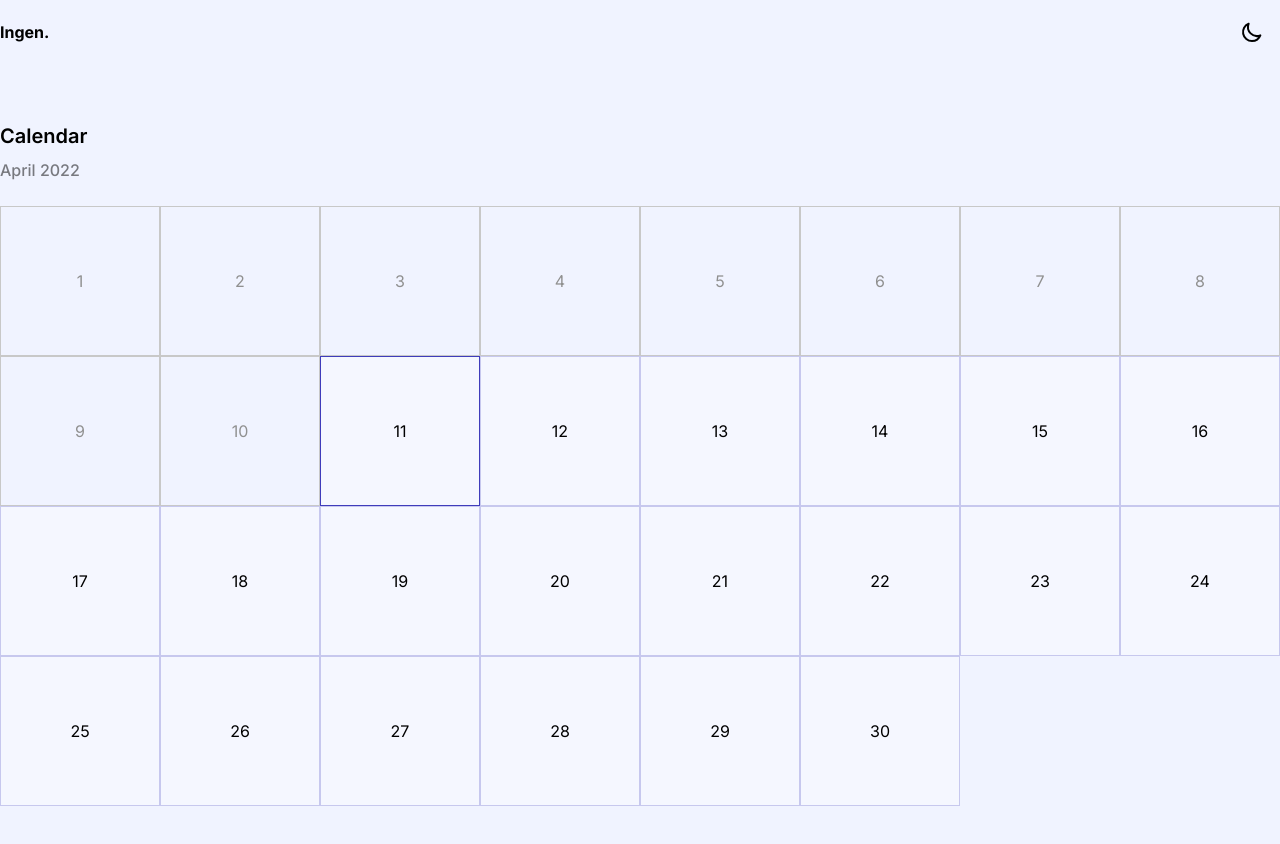
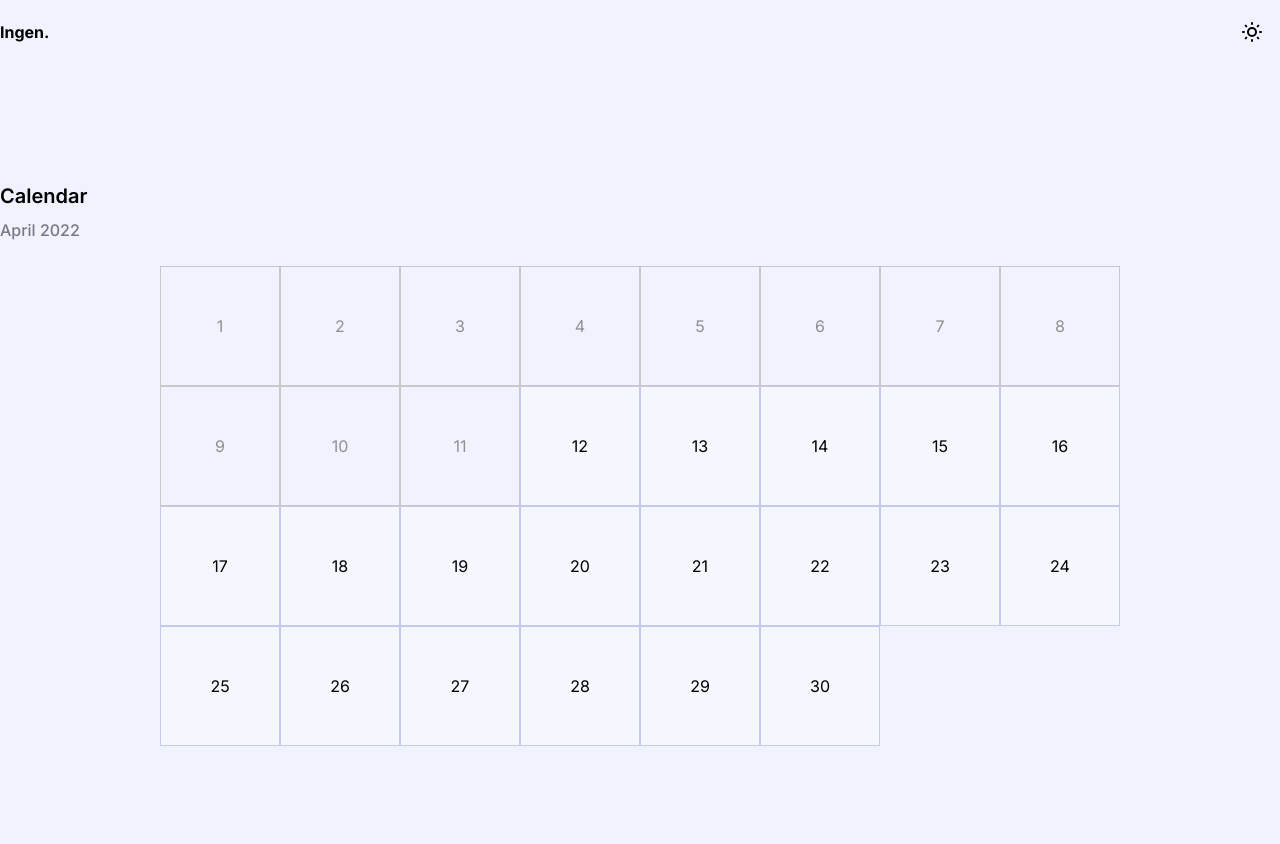
Before and after one commit to ruthv1k/ingen, a Next.js app: page / in a window 1280 px wide. Shown: the top 844 px of the page. Built offline with nearby package versions, Linux system fonts and the light colour scheme.

Commit message:
Remove CalendarContext
- Use date-fns to simplify calendar implementation
- Remove CalendarProvider from `_app.tsx`
- UI changes required

```diff
--- a/context/CalendarContext.tsx
+++ /dev/null
@@ -1,62 +0,0 @@
-import { createContext, useEffect, useState } from 'react'
-
-interface Calendar {
-  todaysDate: number
-  currentMonth: string
-  currentYear: number
-  daysInMonth: Array<number>
-}
-
-const CalendarContext = createContext<Calendar>({
-  todaysDate: 0,
-  currentMonth: '',
-  currentYear: 0,
-  daysInMonth: [],
-})
-
-const months: Array<string> = [
-  'January',
-  'February',
-  'March',
-  'April',
-  'May',
-  'June',
-  'July',
-  'August',
-  'September',
-  'October',
-  'November',
-  'December',
-]
-
-export const CalendarProvider: React.FC = ({ children }) => {
-  const [todaysDate, setTodaysDate] = useState<number>(0)
-  const [currentMonth, setCurrentMonth] = useState<string>('')
-  const [currentYear, setCurrentYear] = useState<number>(2018)
-  const [daysInMonth, setDaysInMonth] = useState<Array<number>>([])
-
-  useEffect(() => {
-    let today = new Date()
-    let todaysDate: number = today.getDate()
-    let currentMonth: string = months[today.getMonth()]
-    let currentYear: number = today.getFullYear()
-    let numberOfDays: number =
-      new Date(today.getFullYear(), today.getMonth() + 1, 0).getDate() + 1 // added +1 so that when we slice the daysInMonth to remove 0, we do not want to remove the last date of the months
-    let daysInMonth = Array.from(Array(numberOfDays).keys()).slice(1)
-
-    setTodaysDate(todaysDate)
-    setCurrentMonth(currentMonth)
-    setCurrentYear(currentYear)
-    setDaysInMonth(daysInMonth)
-  }, [])
-
-  return (
-    <CalendarContext.Provider
-      value={{ todaysDate, currentMonth, currentYear, daysInMonth }}
-    >
-      {children}
-    </CalendarContext.Provider>
-  )
-}
-
-export default CalendarContext
--- a/pages/_app.tsx
+++ b/pages/_app.tsx
@@ -1,14 +1,11 @@
 import '../styles/globals.css'
 import type { AppProps } from 'next/app'
-import { CalendarProvider } from 'context/CalendarContext'
 import ThemeProvider from 'context/ThemeContext'
 
 function MyApp({ Component, pageProps }: AppProps) {
   return (
     <ThemeProvider initialTheme="light">
-      <CalendarProvider>
-        <Component {...pageProps} />
-      </CalendarProvider>
+      <Component {...pageProps} />
     </ThemeProvider>
   )
 }
--- a/pages/index.tsx
+++ b/pages/index.tsx
@@ -1,10 +1,20 @@
+import {
+  addDays,
+  eachDayOfInterval,
+  endOfMonth,
+  format,
+  startOfMonth,
+  startOfTomorrow,
+  isPast,
+  isToday,
+} from 'date-fns'
 import { useContext, useEffect, useState } from 'react'
 import Head from 'next/head'
 import { NextPage } from 'next'
 import { customAlphabet } from 'nanoid'
 
 // types
-import { Task } from '@/types/task'
+import { Task } from 'types'
 
 // components
 import Popup from '@/components/popup'
@@ -13,14 +23,20 @@ import Popup from '@/components/popup'
 import { usePopup } from 'hooks/usePopup'
 
 // context
-import CalendarContext from 'context/CalendarContext'
 import { ThemeContext } from 'context/ThemeContext'
+import { ToggleThemeButton } from '@/components/buttons/buttons'
+
+const getMonthDates = (date: Date) => {
+  return eachDayOfInterval({
+    start: startOfMonth(date),
+    end: endOfMonth(date),
+  })
+}
 
 const Home: NextPage = () => {
-  const { todaysDate, currentMonth, currentYear, daysInMonth } =
-    useContext(CalendarContext)
   const themeContext = useContext(ThemeContext)
 
+  const [month, setMonth] = useState(getMonthDates(startOfTomorrow()))
   const [tasks, setTasks] = useState<Array<Task>>([])
   const { popup, openPopup, closePopup } = usePopup()
 
@@ -65,8 +81,14 @@ const Home: NextPage = () => {
   }
 
   const styles = {
-    calendarButton:
-      'absolute top-0 left-0 z-0 flex h-full w-full items-center justify-center transition-all duration-150 ease-linear',
+    calendarButton: {
+      pastDays:
+        'absolute top-0 left-0 z-0 flex h-full w-full items-center justify-center transition-all duration-150 ease-linear border-light-border/30 border border-light-border-pale font-normal text-light-text-pale dark:border-dark-theme-primary/20 dark:bg-dark-theme-primary/20 dark:text-white/25',
+      currentDay:
+        'absolute top-0 left-0 z-10 flex h-full w-full items-center justify-center transition-all duration-150 ease-linear border-2 border-light-theme-primary bg-white/30 hover:bg-light-theme-primary/25  hover:font-semibold hover:text-white dark:border-dark-theme-primary dark:bg-dark-theme-primary/5 dark:text-white dark:hover:bg-dark-theme-primary/50',
+      upcomingDays:
+        'absolute top-0 left-0 z-0 flex h-full w-full items-center justify-center transition-all duration-150 ease-linear border border-light-theme-primary/25 bg-white/30 hover:border-light-theme-primary/25 hover:bg-light-theme-primary/10 hover:font-semibold hover:text-light-theme-primary dark:border-dark-theme-primary/25 dark:bg-dark-theme-primary/5 dark:text-white dark:hover:border-dark-theme-primary  dark:hover:bg-dark-theme-primary/50',
+    },
   }
 
   return (
@@ -78,55 +100,7 @@ const Home: NextPage = () => {
       <div className="bg-light-background dark:bg-dark-background">
         <div className="mx-auto flex w-full max-w-screen-xl items-center justify-between py-5">
           <h3 className="font-bold dark:text-white">Ingen.</h3>
-          {themeContext?.currentTheme === 'dark' ? (
-            <button
-              className="mx-4 dark:text-white"
-              onClick={() =>
-                themeContext?.setCurrentTheme(
-                  themeContext?.currentTheme === 'dark' ? 'light' : 'dark'
-                )
-              }
-            >
-              <svg
-                xmlns="http://www.w3.org/2000/svg"
-                className="h-6 w-6"
-                fill="none"
-                viewBox="0 0 24 24"
-                stroke="currentColor"
-                strokeWidth={2}
-              >
-                <path
-                  strokeLinecap="round"
-                  strokeLinejoin="round"
-                  d="M12 3v1m0 16v1m9-9h-1M4 12H3m15.364 6.364l-.707-.707M6.343 6.343l-.707-.707m12.728 0l-.707.707M6.343 17.657l-.707.707M16 12a4 4 0 11-8 0 4 4 0 018 0z"
-                />
-              </svg>
-            </button>
-          ) : (
-            <button
-              className="mx-4 dark:text-white"
-              onClick={() =>
-                themeContext?.setCurrentTheme(
-                  themeContext?.currentTheme === 'dark' ? 'light' : 'dark'
-                )
-              }
-            >
-              <svg
-                xmlns="http://www.w3.org/2000/svg"
-                className="h-6 w-6"
-                fill="none"
-                viewBox="0 0 24 24"
-                stroke="currentColor"
-                strokeWidth={2}
-              >
-                <path
-                  strokeLinecap="round"
-                  strokeLinejoin="round"
-                  d="M20.354 15.354A9 9 0 018.646 3.646 9.003 9.003 0 0012 21a9.003 9.003 0 008.354-5.646z"
-                />
-              </svg>
-            </button>
-          )}
+          <ToggleThemeButton themeContext={themeContext} />
         </div>
 
         <div className="mx-auto flex h-screen w-[1280px] flex-col items-center justify-center">
@@ -135,48 +109,35 @@ const Home: NextPage = () => {
               Calendar
             </h1>
             <h5 className="mt-2 mb-6 text-base font-medium text-black/50 dark:text-dark-theme-body">
-              {currentMonth} {currentYear}
+              {format(new Date(), 'MMMM')} {format(new Date(), 'y')}
             </h5>
           </div>
 
-          <div className="grid w-full grid-cols-8">
-            {daysInMonth.map((day, i) => (
+          <div className="grid grid-cols-8">
+            {month.map((day, i) => (
               <div
                 key={i}
-                className={`relative h-[150px] w-auto min-w-[150px] overflow-hidden `}
+                className={`relative h-[120px] w-[120px] overflow-hidden `}
               >
-                {day < todaysDate ? (
-                  <button
-                    value={day + '/' + currentMonth + '/' + currentYear}
-                    onClick={handlePopup}
-                    className={`${styles.calendarButton} border-light-border/30 border border-light-border-pale font-normal text-light-text-pale dark:border-dark-theme-primary/20 dark:bg-dark-theme-primary/20 dark:text-white/25`}
-                    disabled
-                  >
-                    {day.toString()}
-                  </button>
-                ) : day === todaysDate ? (
-                  <button
-                    value={day + '/' + currentMonth + '/' + currentYear}
-                    onClick={handlePopup}
-                    className={`${styles.calendarButton} absolute top-0 left-0 z-10 border border-light-theme-primary bg-white/30 hover:bg-light-theme-primary/25  hover:font-semibold hover:text-white dark:border-dark-theme-primary dark:bg-dark-theme-primary/5 dark:text-white dark:hover:bg-dark-theme-primary/50`}
-                  >
-                    {day.toString()}
-                  </button>
-                ) : (
-                  <button
-                    value={day + '/' + currentMonth + '/' + currentYear}
-                    onClick={handlePopup}
-                    className={`${styles.calendarButton} absolute top-0 left-0 z-0 border border-light-theme-primary/25 bg-white/30 hover:border-light-theme-primary/25 hover:bg-light-theme-primary/10 hover:font-semibold hover:text-light-theme-primary dark:border-dark-theme-primary/25 dark:bg-dark-theme-primary/5 dark:text-white dark:hover:border-dark-theme-primary  dark:hover:bg-dark-theme-primary/50`}
-                  >
-                    {day.toString()}
-                  </button>
-                )}
-
+                <button
+                  value={format(day, 'PP')}
+                  onClick={handlePopup}
+                  className={
+                    isPast(day)
+                      ? styles.calendarButton.pastDays
+                      : isToday(day)
+                      ? styles.calendarButton.currentDay
+                      : styles.calendarButton.upcomingDays
+                  }
+                >
+                  {format(day, 'd')}
+                </button>
                 {tasks && tasks.length > 0 && (
                   <ul className="absolute top-3 left-[5px] -z-0 w-[138px]">
                     {tasks.map((task) => {
                       if (
-                        parseInt(task.date.split('/')[0]) === day &&
+                        parseInt(task.date.split('/')[0]) ===
+                          parseInt(format(day, 'd')) &&
                         task.isDone === false
                       )
                         return (
```
